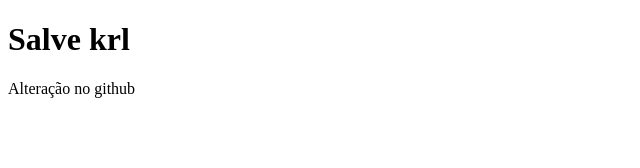
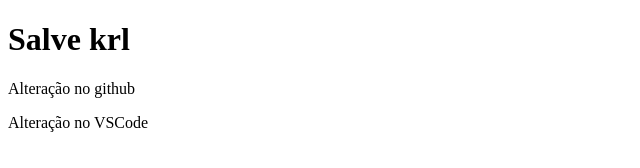
Before and after one commit to SendaaaH/teste-github, a plain HTML site: page index.html in a window 1280 px wide. Shown: the whole page, without its empty margins (0-640 px from the left). Drawn offline with Linux system fonts and the light colour scheme.

Commit message:
refactor: alter index.html

```diff
--- a/index.html
+++ b/index.html
@@ -9,5 +9,6 @@
     <body>
         <h1> Salve krl</h1>
         <p>Alteração no github</p>
+        <p>Alteração no VSCode</p>
     </body>
 </html>
```
